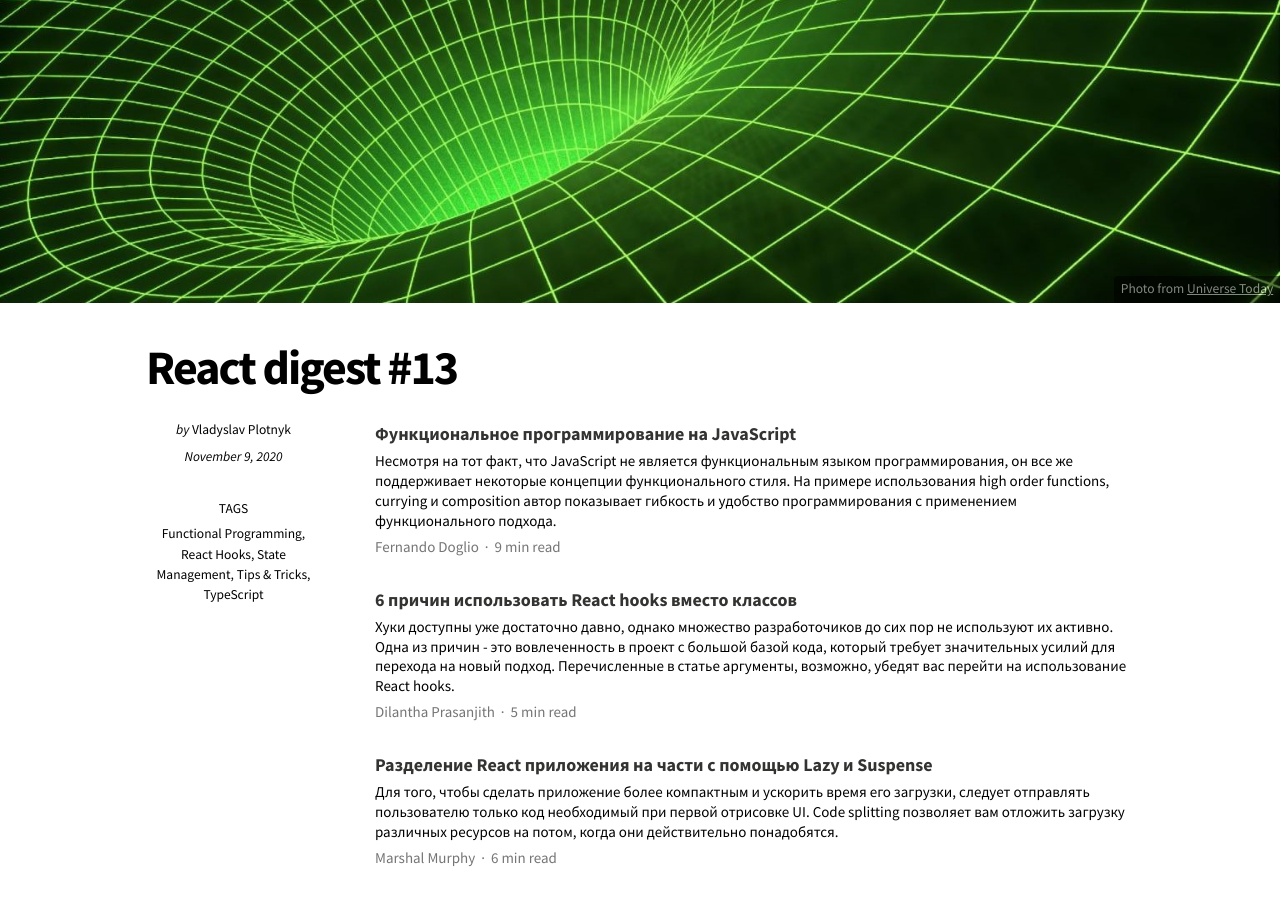
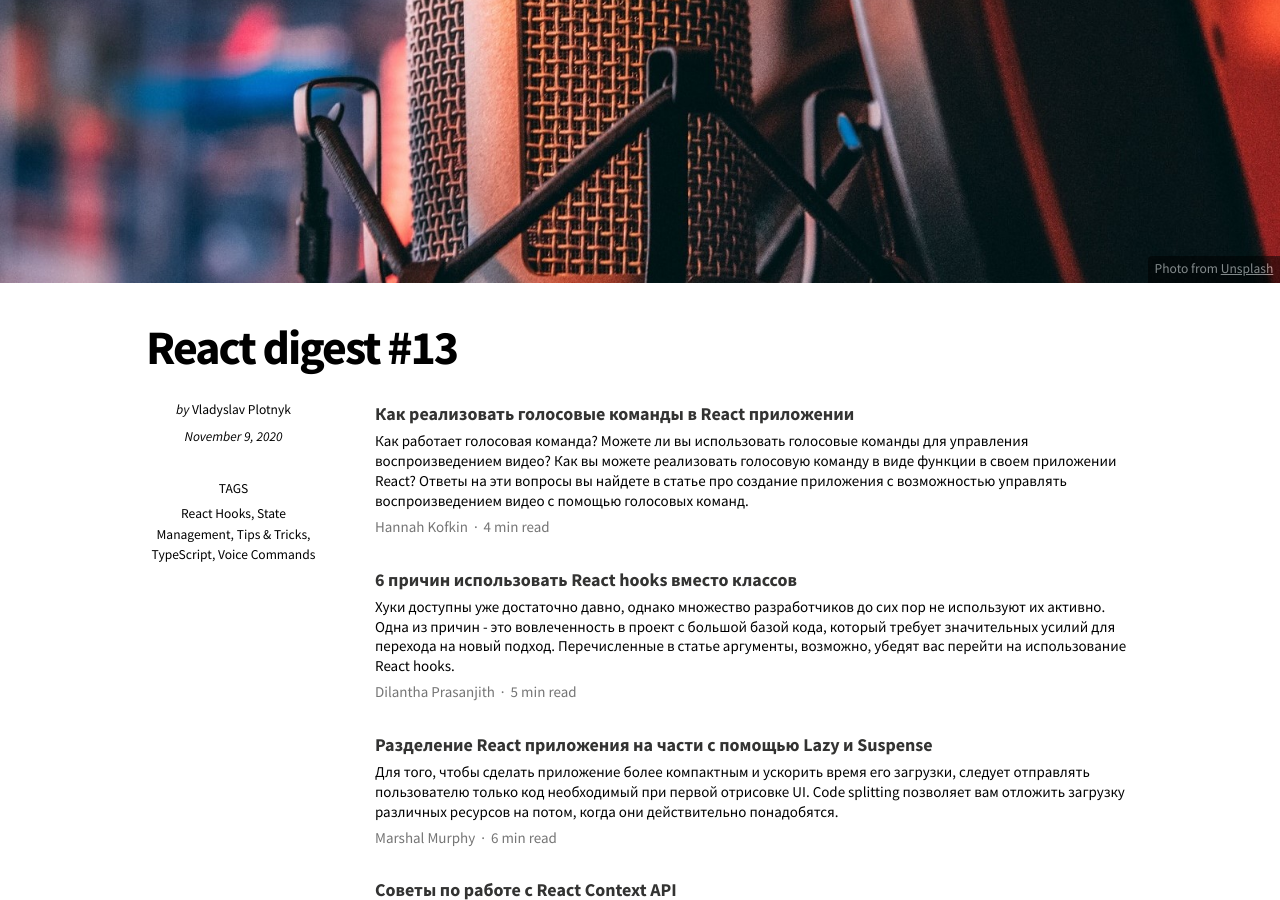
Before and after one commit to react-guild/react-guild.github.io, a Jekyll site: the page built from _posts/2020-11-09-digest13.md, in a window 1280 px wide and 900 px high, scrolled down 393 px. Built offline with Jekyll 4.4.1, drawn with Linux system fonts in a browser that asks for light colours; nearby versions of some CDN libraries.

Commit message:
updated digest #13

```diff
--- a/_posts/2020-11-09-digest13.md
+++ b/_posts/2020-11-09-digest13.md
@@ -3,9 +3,9 @@ title: "React digest #13"
 image:
   path: /images/digest13.jpg
   thumbnail: /images/digest13-thumbnail.jpg
-  caption: "Photo from [Universe Today](https://www.universetoday.com/wp-content/uploads/2020/04/wormhole-739872-1536x864.jpg)"
+  caption: "Photo from [Unsplash](https://unsplash.com/photos/bPD4U-mqC44)"
 tags:
-  - Functional Programming
+  - Voice Commands
   - Tips & Tricks
   - React Hooks
   - State Management
@@ -13,14 +13,14 @@ tags:
 ---
 
 <div class="digest">
-    <a href="https://blog.bitsrc.io/functional-programming-in-javascript-functions-composition-and-currying-3c765a50152e">Функциональное программирование на JavaScript</a>
-    <div class="digest-desc">Несмотря на тот факт, что JavaScript не является функциональным языком программирования, он все же поддерживает некоторые концепции функционального стиля. На примере использования high order functions, currying и composition автор показывает гибкость и удобство программирования с применением функционального подхода.</div>
-    <div class="digest-time">Fernando Doglio &nbsp;&middot;&nbsp; 9 min read</div>
+    <a href="https://medium.com/better-programming/how-to-implement-voice-command-in-your-react-app-f226edb2f202">Как реализовать голосовые команды в React приложении</a>
+    <div class="digest-desc">Как работает голосовая команда? Можете ли вы использовать голосовые команды для управления воспроизведением видео? Как вы можете реализовать голосовую команду в виде функции в своем приложении React? Ответы на эти вопросы вы найдете в статье про создание приложения с возможностью управлять воспроизведением видео с помощью голосовых команд.</div>
+    <div class="digest-time">Hannah Kofkin &nbsp;&middot;&nbsp; 4 min read</div>
 </div>
 
 <div class="digest">
     <a href="https://blog.bitsrc.io/6-reasons-to-use-react-hooks-instead-of-classes-7e3ee745fe04">6 причин использовать React hooks вместо классов</a>
-    <div class="digest-desc">Хуки доступны уже достаточно давно, однако множество разработочиков до сих пор не используют их активно. Одна из причин - это вовлеченность в проект с большой базой кода, который требует значительных усилий для перехода на новый подход. Перечисленные в статье аргументы, возможно, убедят вас перейти на использование React hooks.</div>
+    <div class="digest-desc">Хуки доступны уже достаточно давно, однако множество разработчиков до сих пор не используют их активно. Одна из причин - это вовлеченность в проект с большой базой кода, который требует значительных усилий для перехода на новый подход. Перечисленные в статье аргументы, возможно, убедят вас перейти на использование React hooks.</div>
     <div class="digest-time">Dilantha Prasanjith &nbsp;&middot;&nbsp; 5 min read</div>
 </div>
 
```
Also changed, not shown: images/digest13-thumbnail.jpg, images/digest13.jpg.
